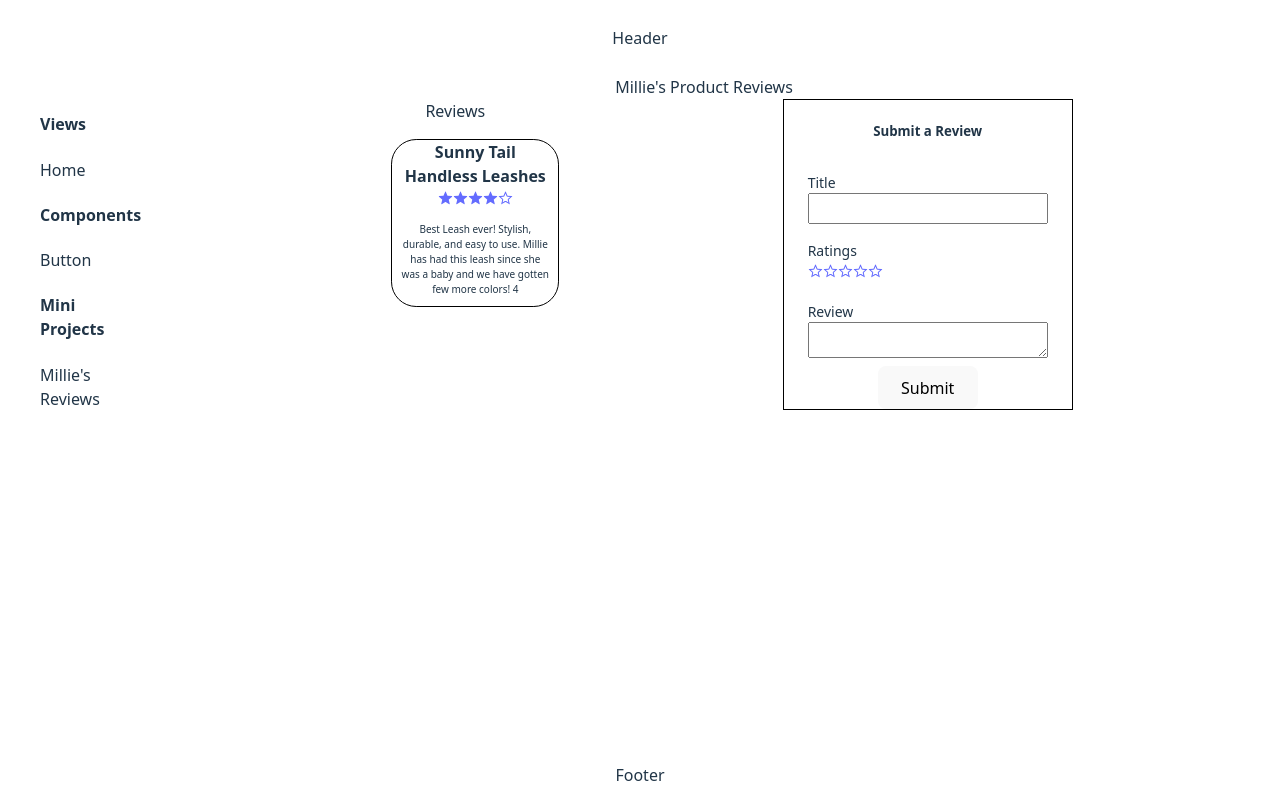
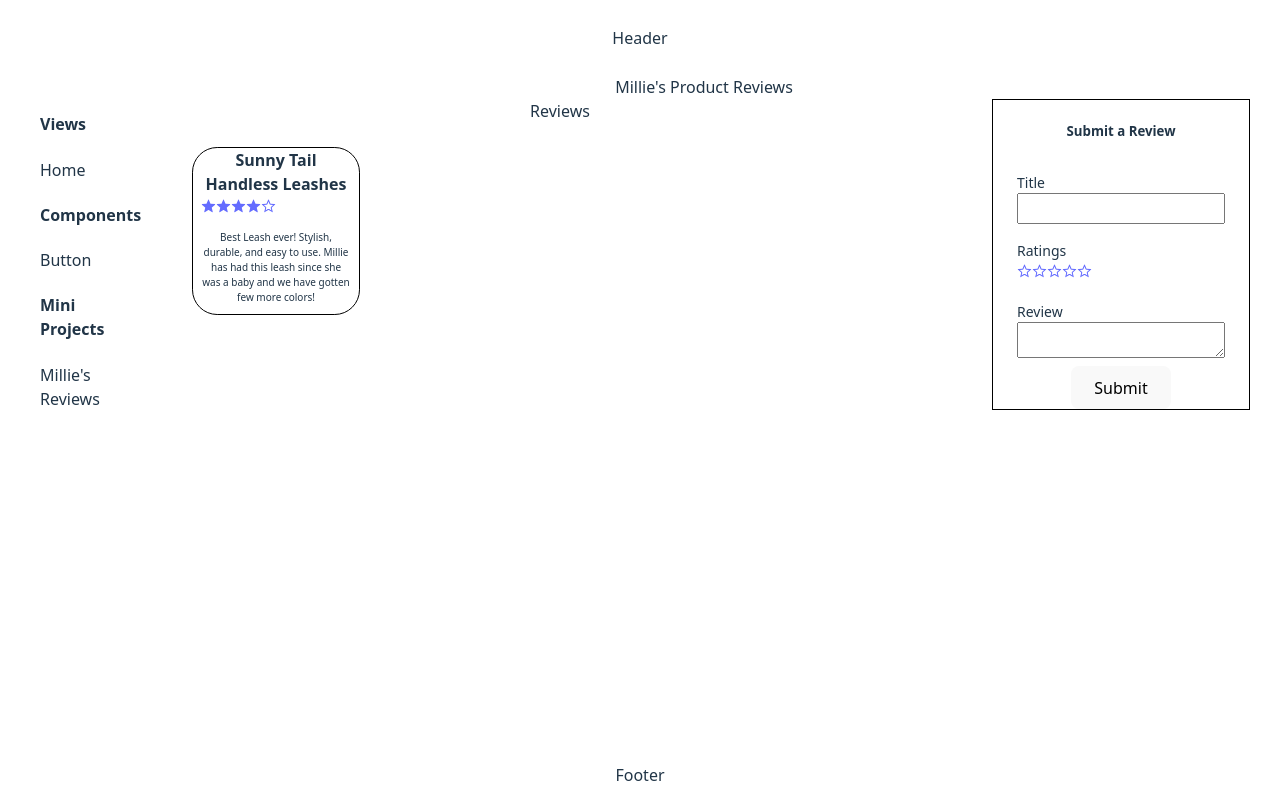
Before and after one commit to ohylime/millielab, a React (Vite) app: page / in a window 1280 px wide. Both pictures are taken after a click on the element "Millie's Reviews". Built offline with nearby package versions, Linux system fonts and the light colour scheme.

Commit message:
Lift state from StarRating component

```diff
--- a/src/components/StarRatings/StarRating.tsx
+++ b/src/components/StarRatings/StarRating.tsx
@@ -42,7 +42,7 @@ export const StarRating: React.FC<StarRatingProps> = ({
             {(hover ?? rating ?? 0) >= value ? (
               <StarFilledIcon
                 color="#646cff"
-                onClick={() => handleOnClick(i)}
+                onClick={() => handleOnClick(value)}
                 onMouseEnter={() => {
                   onHover(value);
                 }}
--- a/src/projects/review/MillieReview.css
+++ b/src/projects/review/MillieReview.css
@@ -6,16 +6,15 @@
 .review--content {
   height: 100%;
   width: 100%;
-  display: flex;
-  flex-direction: row;
-  justify-content: space-evenly;
+  display: grid;
+  grid-template-columns: 75% 25%;
 }
 
 .review--list {
-  display: flex;
-  flex-direction: row;
-  justify-content: left;
-  width: 100%;
+  grid-column-start: 1;
+  display: grid;
+  grid-template-columns: repeat(5, 1fr);
+  grid-template-rows: auto;
 
   margin: 16px;
 }
@@ -23,14 +22,16 @@
 .review--card {
   display: flex;
   flex-direction: column;
-  align-items: stretch;
+  align-items: flex-start; /* not "left" */
   justify-content: center;
-  border: 1px solid black;
-  border-radius: 15%;
-  padding: 8px;
 
   width: 150px;
   height: 150px;
+  margin: 8px;
+  padding: 8px;
+
+  border: 1px solid black;
+  border-radius: 15%;
 
   h5 {
     text-align: center;
@@ -39,10 +40,12 @@
   }
   p {
     font-size: 10px;
+    width: fit-content;
   }
 }
 
 .review--form {
+  grid-column-start: 2;
   display: flex;
   flex-direction: column;
   justify-content: start;
--- a/src/projects/review/MillieReviews.tsx
+++ b/src/projects/review/MillieReviews.tsx
@@ -30,10 +30,7 @@ const ReviewCard: React.FC<ReviewCardProps> = ({ review }) => {
     <div className="review--card">
       <h5>{review.title}</h5>
       <StarRating rating={review.rating} isDisabled={true} />
-      <p>
-        {" "}
-        {review.body} {review.rating}{" "}
-      </p>
+      <p>{review.body}</p>
     </div>
   );
 };
```
